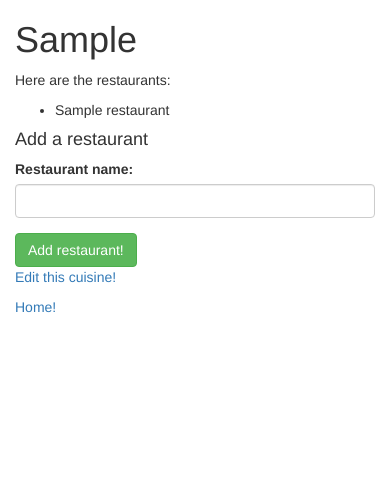
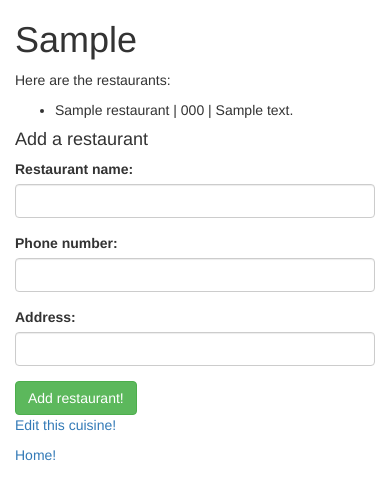
Before and after one commit to CountPacMan/restaurant, a PHP site: template views/cuisine.html.twig in a window 390 px wide. Shown: the top 500 px of the page. Run offline with PHP 8.4, Linux system fonts and the light colour scheme; the template is opened without the code that fills it: most values are stand-ins (such as "Sample title", 1, 10 or a date in 2020); some libraries are stand-ins or nearby versions.

Commit message:
Add phone and address properties to Restaurant class and update code across pages accordingly

```diff
--- a/app/app.php
+++ b/app/app.php
@@ -42,7 +42,7 @@
   });
 
   $app->post("/restaurants", function() use ($app) {
-    $restaurant = new Restaurant($_POST['name'], $_POST['cuisine_id']);
+    $restaurant = new Restaurant($_POST['name'], $_POST['address'], $_POST['phone'], $_POST['cuisine_id']);
     $restaurant->save();
     $cuisine = Cuisine::find($_POST['cuisine_id']);
     return $app['twig']->render('cuisine.html.twig', array('cuisine' => $cuisine, 'restaurants' => $cuisine->getRestaurants()));
--- a/src/Cuisine.php
+++ b/src/Cuisine.php
@@ -75,9 +75,11 @@
       $restaurants = array();
       foreach($returned_restaurants as $restaurant) {
         $name = $restaurant['name'];
+        $address = $restaurant['address'];
+        $phone = $restaurant['phone'];
         $cuisine_id = $restaurant['cuisine_id'];
         $id = $restaurant['id'];
-        $new_restaurant = new Restaurant($name, $cuisine_id, $id);
+        $new_restaurant = new Restaurant($name, $address, $phone, $cuisine_id, $id);
         array_push($restaurants, $new_restaurant);
       }
       return $restaurants;
@@ -87,7 +89,7 @@
     $restaurants = [];
     $returned_restaurants = $GLOBALS['DB']->query("SELECT * FROM restaurants WHERE name = '{$name}';");
     foreach ($returned_restaurants as $restaurant) {
-      $new_Restaurant = new Restaurant($restaurant['name'], $restaurant['cuisine_id'], $restaurant['id']);
+      $new_Restaurant = new Restaurant($restaurant['name'], $restaurant['address'], $restaurant['phone'], $restaurant['cuisine_id'], $restaurant['id']);
       array_push($restaurants, $new_Restaurant);
     }
     return $restaurants;
--- a/src/Restaurant.php
+++ b/src/Restaurant.php
@@ -59,7 +59,7 @@
     // // DB
 
     function save() {
-      $statement = $GLOBALS['DB']->query("INSERT INTO restaurants (name, cuisine_id) VALUES ('{$this->getName()}', {$this->getCuisineId()}) RETURNING id;");
+      $statement = $GLOBALS['DB']->query("INSERT INTO restaurants (name, cuisine_id, address, phone) VALUES ('{$this->getName()}', {$this->getCuisineId()}, '{$this->getAddress()}', '{$this->getPhone()}') RETURNING id;");
       $result = $statement->fetch(PDO::FETCH_ASSOC);
       $this->setId($result['id']);
     }
@@ -81,9 +81,11 @@
       $restaurants = array();
       foreach($returned_restaurants as $restaurant) {
         $name = $restaurant['name'];
+        $address = $restaurant['address'];
+        $phone = $restaurant['phone'];
         $cuisine_id = $restaurant['cuisine_id'];
         $id = $restaurant['id'];
-        $new_restaurant = new Restaurant($name, $cuisine_id, $id);
+        $new_restaurant = new Restaurant($name, $address, $phone, $cuisine_id, $id);
         array_push($restaurants, $new_restaurant);
       }
       return $restaurants;
--- a/views/cuisine.html.twig
+++ b/views/cuisine.html.twig
@@ -12,7 +12,7 @@
         <p>Here are the restaurants:</p>
         <ul>
           {% for restaurant in restaurants %}
-            <li>{{ restaurant.getName }}</li>
+            <li>{{ restaurant.getName }} | {{ restaurant.getPhone }} | {{ restaurant.getAddress }}</li>
           {% endfor %}
         </ul>
       {% endif %}
@@ -25,6 +25,14 @@
           <label for='name'>Restaurant name:</label>
           <input id='name' name='name' class='form-control' type='text'>
         </div>
+        <div class='form-group'>
+          <label for='phone'>Phone number:</label>
+          <input id='phone' name='phone' class='form-control' type='text'>
+        </div>
+        <div class='form-group'>
+          <label for='address'>Address:</label>
+          <input id='address' name='address' class='form-control' type='text'>
+        </div>
         <button type='submit' class='btn btn-success'>Add restaurant!</button>
       </form>
 
```
